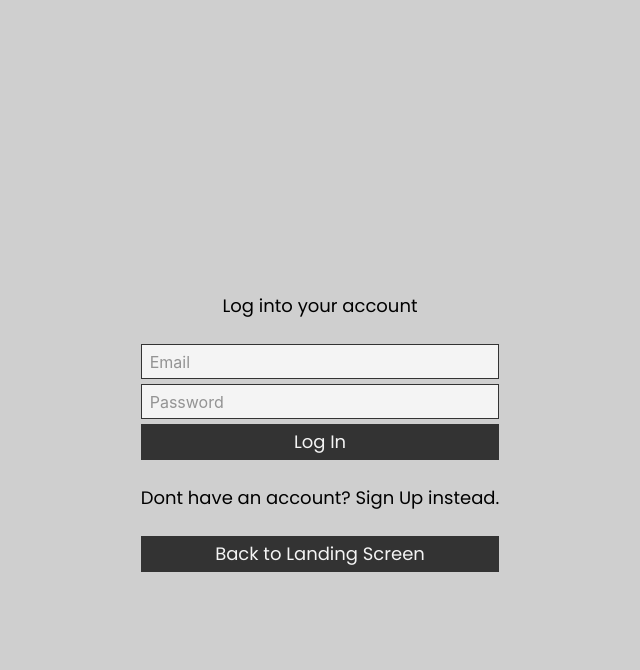
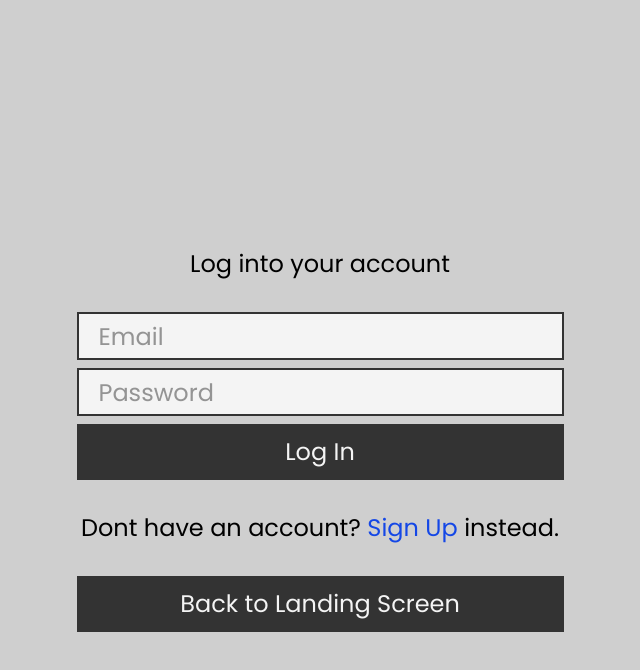
Before and after one commit to carnocentaurus/GatekeeperPortal, a React (Vite) app: page / in a window 1280 px wide. Both pictures are taken after a click on the button "Start". Shown: the top 670 px of the page, without its empty margins (320-960 px from the left). Built offline with nearby package versions, Linux system fonts and the light colour scheme; no server answers.

Commit message:
reposnive layout for tablets

```diff
--- a/src/App.tsx
+++ b/src/App.tsx
@@ -128,7 +128,12 @@ function GatekeeperPortal() {
         ">
             {/* LANDING SCREEN DIV */}
             <div className={currentView === 'landing-screen-div' ? '' : 'hidden'}>
-                <p className="font-righteous text-5xl">GATEKEEPER PORTAL</p>
+                <p className="
+                    font-righteous
+                    text-5xl md:text-8xl
+                ">
+                    GATEKEEPER PORTAL
+                </p>
 
                 <p>
                     A secure, member-only skeletop website.
@@ -160,7 +165,7 @@ function GatekeeperPortal() {
                     <button>{authBtnText}</button>
                 </form>
 
-                <p>{authAccountText}<span onClick={handleInsteadTextClicks}>{authInsteadText}</span> instead.</p>
+                <p>{authAccountText}<span onClick={handleInsteadTextClicks} className="text-blue-700">{authInsteadText}</span> instead.</p>
 
                 <button onClick={() => setCurrentView('landing-screen-div')}>Back to Landing Screen</button>
             </div>
--- a/src/index.css
+++ b/src/index.css
@@ -21,7 +21,6 @@
 
 body {
     background-color: #cfcfcf;
-    margin: 2rem;
     overflow-y: hidden;
 }
 
@@ -29,44 +28,47 @@ body {
     button {
         @apply
         font-poppins
-        text-lg
+        text-lg md:text-2xl
       text-[#f4f4f4]
       bg-[#333]
         border-none
         hover:opacity-80
-        py-1
+        py-1 md:py-3
     };
 
     div {
         @apply
         flex
         flex-col
-        gap-y-6
+        m-8 md:m-10
+        gap-y-6 md:gap-y-8
         text-center
     };
 
     p {
         @apply
         font-poppins
-        text-lg
+        text-lg md:text-2xl
     };
 
     form {
         @apply
         flex
         flex-col
-        gap-y-[0.3rem]
+        gap-y-[0.3rem] md:gap-y-2
         text-center
     };
 
     input {
         @apply
-        border
+        font-poppins
+        border md:border-2
         border-solid
         border-[#333]
-        h-[2.2rem]
-        pl-2
+        h-[2.2rem] md:h-12
+        pl-2 md:pl-5
         overflow-x-scroll
+        text-lg md:text-2xl
         text-[#333]
         bg-[#f4f4f4]
     }
```
